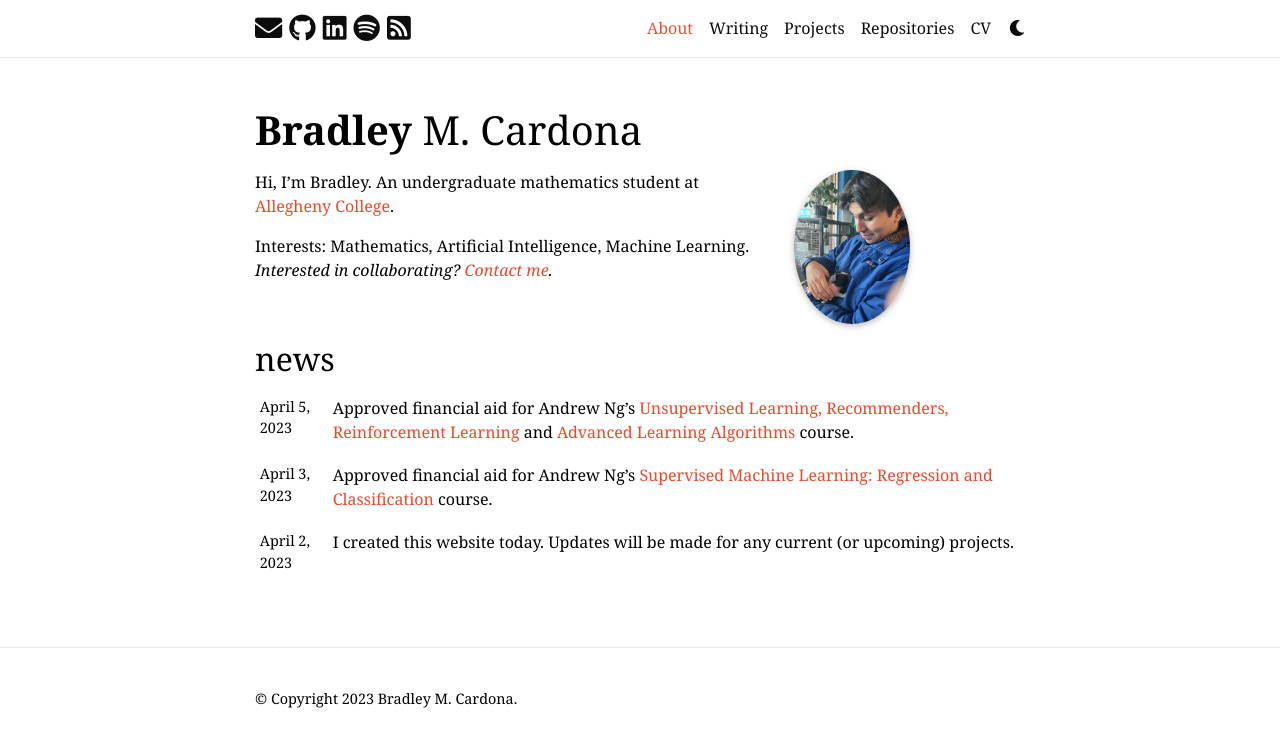
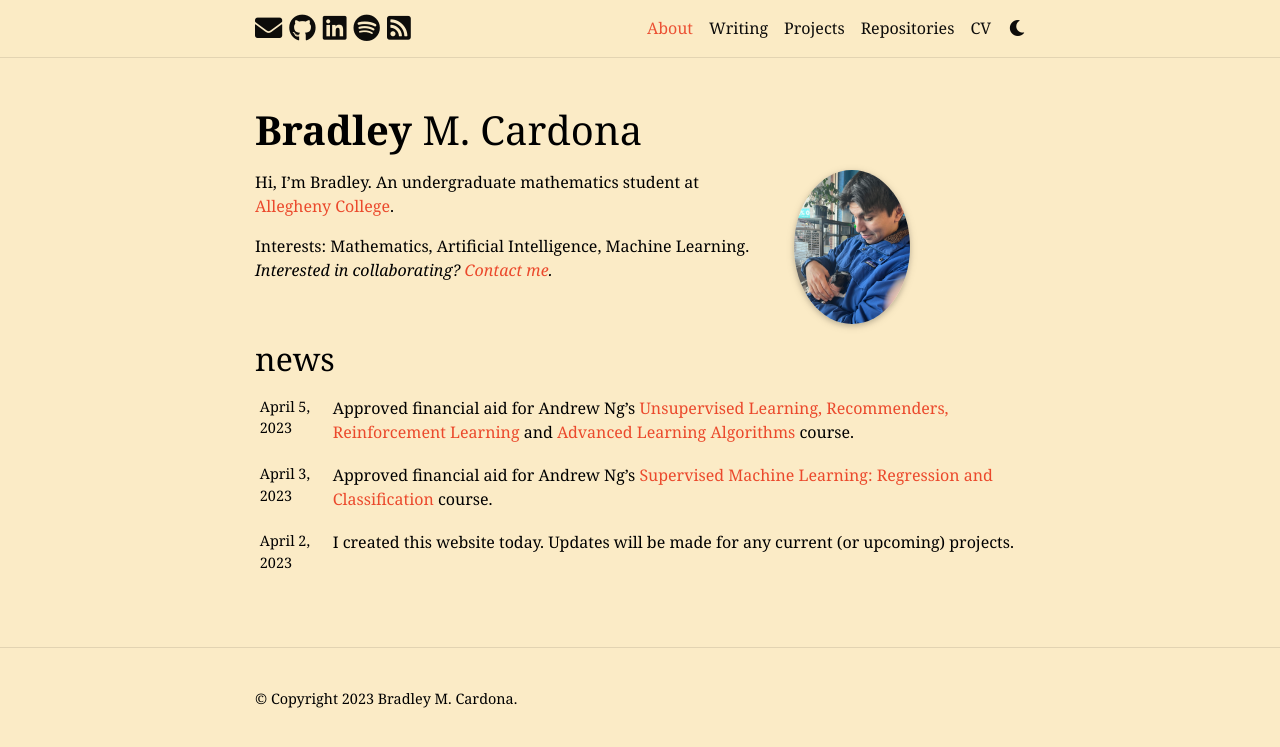
Before and after one commit to BMCARDONA/bmcardona.github.io, a Jekyll site: the page built from _pages/about.md, in a window 1280 px wide. Shown: the top 747 px of the page. Built offline with Jekyll 4.4.1, drawn with Linux system fonts in a browser that asks for light colours; full-size pictures stand in for the smaller copies a plugin makes; comment, search, counter and statistics services are not loaded; a style sheet for code colours, icons or effects is not loaded.

Commit message:
change color of nav bar

```diff
--- a/_sass/_base.scss
+++ b/_sass/_base.scss
@@ -53,7 +53,6 @@
 figure,
 img {
   max-width: 90vw;
-  border-radius: 100%;
 }
 
 blockquote {
@@ -170,6 +169,7 @@
   border-bottom: 1px solid var(--global-divider-color);
   background-color: var(--global-bg-color);
   opacity: 0.95;
+
 }
 
 .navbar .dropdown-menu {
--- a/_sass/_themes.scss
+++ b/_sass/_themes.scss
@@ -3,7 +3,7 @@
  ******************************************************************************/
 
 :root {
-  --global-bg-color: #{$white-color};
+  --global-bg-color: rgb(251, 235, 198);
   --global-code-bg-color: #{$code-bg-color-light};
   --global-text-color: #{$black-color};
   --global-text-color-light: #{$grey-color};
```
